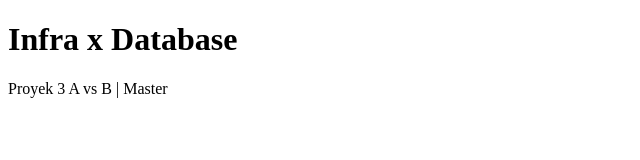
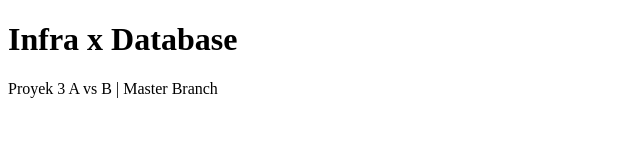
Before and after one commit to ardinur03/go-infra-cicd, a plain HTML site: page static/index.html in a window 1280 px wide. Shown: the full height of the page, 0-640 px from the left. Drawn offline with Linux system fonts and the light colour scheme.

Commit message:
Update index.html

```diff
--- a/static/index.html
+++ b/static/index.html
@@ -5,7 +5,7 @@
 </head>
 <body>
     <h1>Infra x Database</h1>
-    <p>Proyek 3 A vs B | Master</p>
+    <p>Proyek 3 A vs B | Master Branch</p>
 </body>
 
 </html>
```
